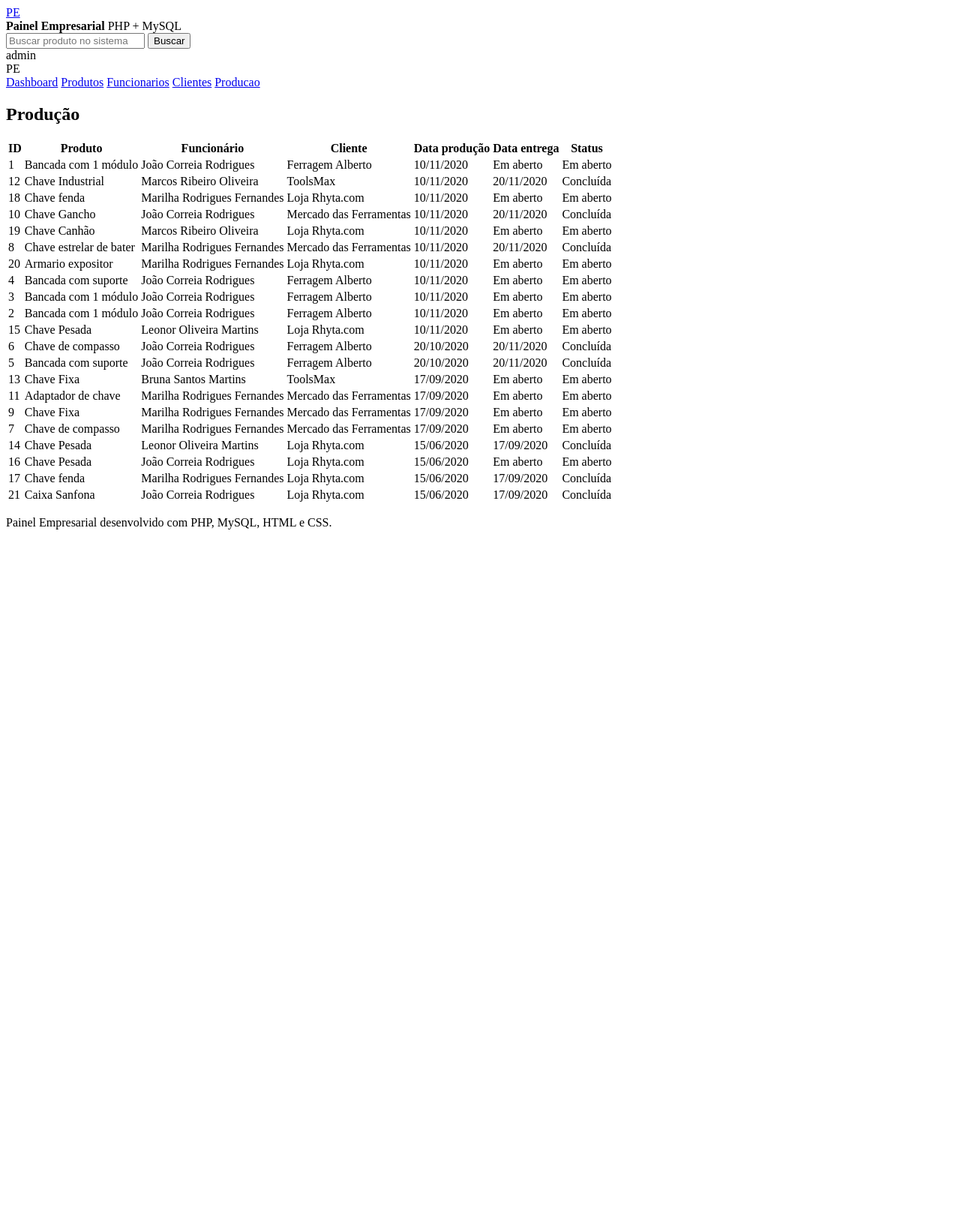
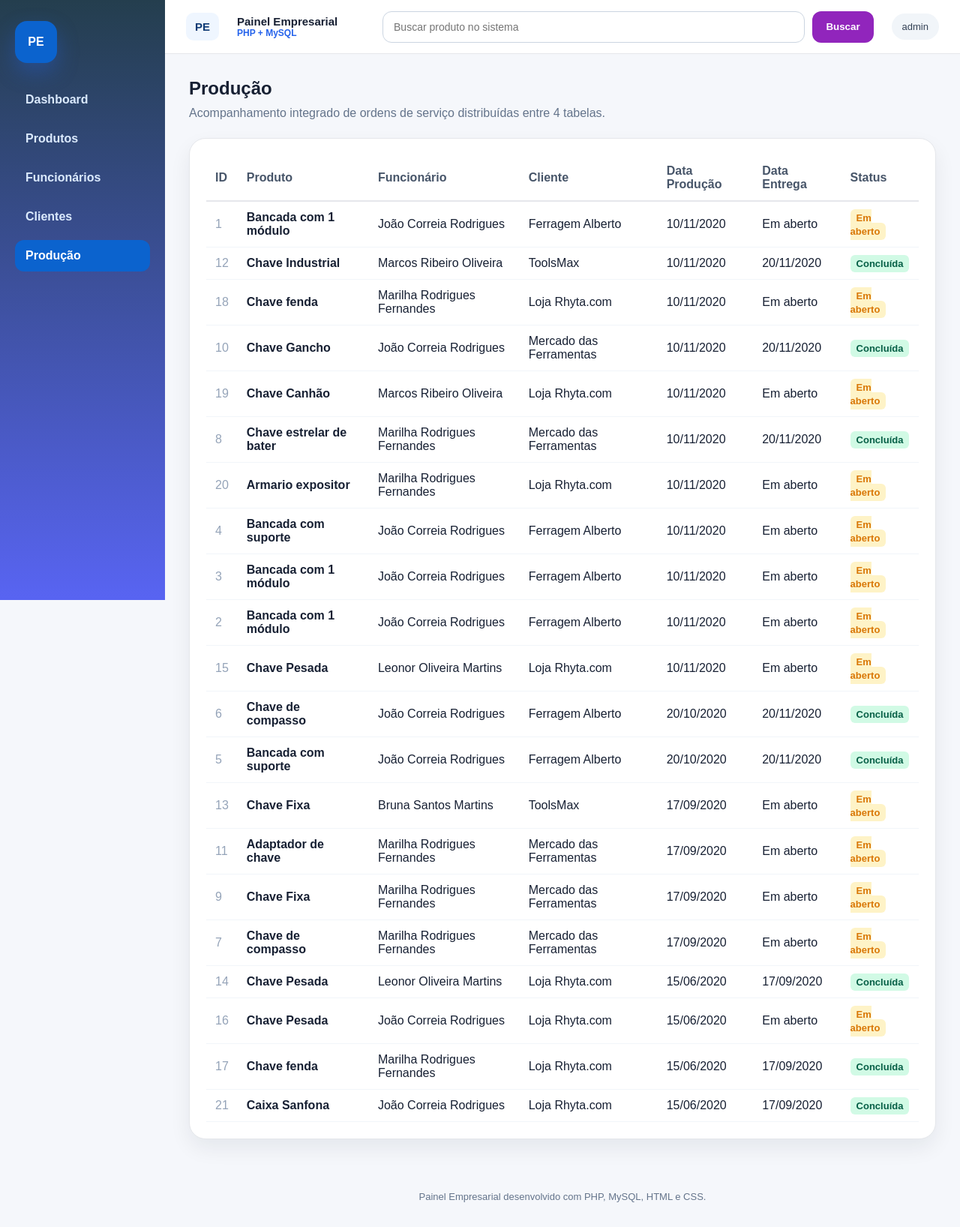
Before and after one commit to bgouv3a/projeto-empresaPHP, a PHP site: page /producao.php in a window 1280 px wide. Shown: the whole page at 75% size. Before the commit the page ends 706 px from the top, so only its background shows below. Run offline with PHP 8.4, Linux system fonts and the light colour scheme; data comes from the database, SQL or seed files in the repository; both versions use the stored data as it was before the commit.

Commit message:
mudanca 1.5
trabalho praticamente feito, mas falta mudar as coisas pq eeta igua

```diff
--- a/componentes/footer.php
+++ b/componentes/footer.php
@@ -1,3 +1,5 @@
 <footer class ="rodape">
     <p>Painel Empresarial desenvolvido com PHP, MySQL, HTML e CSS.</p>
 </footer>
+</body>
+</html>
--- a/componentes/header.php
+++ b/componentes/header.php
@@ -1,31 +1,36 @@
 <?php
 $paginaAtual = basename($_SERVER["PHP_SELF"]);
 ?>
+<!DOCTYPE html>
+<html lang="pt-br">
+<head>
+    <meta charset="UTF-8">
+    <meta name="viewport" content="width=device-width, initial-scale=1.0">
+    <title>Painel Empresarial - PHP + MySQL</title>
+    <link rel="stylesheet" href="style.css">
+</head>
+<body>
 
-<header class = "topbar">
-    <a class = "menu-mobile" href="index.php" aria-label = "Ir para o painel">PE</a>
-
-    <div class = "topbar-marca">
+<header class="topbar">
+    <a class="menu-mobile" href="index.php" aria-label="Ir para o painel">PE</a>
+    <div class="topbar-marca">
         <strong>Painel Empresarial</strong>
         <span>PHP + MySQL</span>
     </div>
-
-    <form class = "busca-global" method = "GET" action="produtos.php">
-        <input type="text" name = "busca" placeholder = "Buscar produto no sistema">
-        <button type = "submit">Buscar</button>
+    <form class="busca-global" method="GET" action="produtos.php">
+        <input type="text" name="busca" placeholder="Buscar produto no sistema" value="<?php echo isset($_GET['busca']) ? htmlspecialchars($_GET['busca']) : ''; ?>">
+        <button type="submit">Buscar</button>
     </form>
-
-    <div class= "usuario">admin</div>
+    <div class="usuario">admin</div>
 </header>
 
-<aside class = "sidebar">
+<aside class="sidebar">
     <div class="logo-sistema">PE</div>
-    <nav>
-        <a class = "<?php echo $paginaAtual == 'index.php' ? 'ativo' : ''; ?>" href="index.php">Dashboard</a>
-        <a class = "<?php echo $paginaAtual == 'produtos.php' || $paginaAtual == 'produto-detalhe.php' ? 'ativo' : ''; ?> " href="produtos.php">Produtos</a>
-        <a class= "<?php echo $paginaAtual == 'funcionarios.php' ? 'ativo' : ''; ?>" href="funcionarios.php">Funcionarios</a>
-        <a class= "<?php echo $paginaAtual == 'clientes.php' ? 'ativo' : ''; ?>" href="clientes.php">Clientes</a>
-        <a class= "<?php echo $paginaAtual == 'producao.php' ? 'ativo' : ''; ?>" href="producao.php">Producao</a>
-
+    <nav class="sidebarnav">
+        <a class="<?php echo $paginaAtual == 'index.php' ? 'ativo' : ''; ?>" href="index.php">Dashboard</a>
+        <a class="<?php echo ($paginaAtual == 'produtos.php' || $paginaAtual == 'produto-detalhe.php') ? 'ativo' : ''; ?>" href="produtos.php">Produtos</a>
+        <a class="<?php echo $paginaAtual == 'funcionarios.php' ? 'ativo' : ''; ?>" href="funcionarios.php">Funcionários</a>
+        <a class="<?php echo $paginaAtual == 'clientes.php' ? 'ativo' : ''; ?>" href="clientes.php">Clientes</a>
+        <a class="<?php echo $paginaAtual == 'producao.php' ? 'ativo' : ''; ?>" href="producao.php">Produção</a>
     </nav>
 </aside>
--- a/conexao.php
+++ b/conexao.php
@@ -1,13 +1,14 @@
 <?php
-
 $servidor = "localhost";
 $usuario = "root";
 $senha = "";
-$banco = "empresa_php";
+$banco = "empresa26";
 
 $conexao = mysqli_connect($servidor, $usuario, $senha, $banco);
+
 if (!$conexao) {
-    die ("Erro ao conectar com banco de dados.");
+    die("Erro ao conectar com o banco de dados: " . mysqli_connect_error());
 }
+
 mysqli_set_charset($conexao, "utf8");
 ?>
--- a/producao.php
+++ b/producao.php
@@ -9,27 +9,20 @@ $sql = "SELECT
             producao.DataProducao,
             producao.DataEntrega
         FROM producao
-        INNER JOIN produtos ON producao.ProdutoID = produtos.ProdutoID
-        INNER JOIN funcionarios ON producao.FuncionarioID = funcionarios.FuncionarioID
-        INNER JOIN clientes ON producao.ClienteID = clientes.ClienteID
+        LEFT JOIN produtos ON producao.ProdutoID = produtos.ProdutoID
+        LEFT JOIN funcionarios ON producao.FuncionarioID = funcionarios.FuncionarioID
+        LEFT JOIN clientes ON producao.ClienteID = clientes.ClienteID
         ORDER BY producao.DataProducao DESC";
 
 $resultado = mysqli_query($conexao, $sql);
+
+include "componentes/header.php";
 ?>
-<!DOCTYPE html>
-<html lang="pt-br">
-<head>
-    <meta charset="UTF-8">
-    <meta name="viewport" content="width=device-width, initial-scale=1.0">
-    <title>Produção</title>
-    <link rel="stylesheet" href="css/style.css">
-</head>
-<body>
-    <?php include "componentes/header.php"; ?>
 
 <main class="container">
     <section class="titulo-pagina">
         <h1>Produção</h1>
+        <p>Acompanhamento integrado de ordens de serviço distribuídas entre 4 tabelas.</p>
     </section>
 
     <div class="tabela-container">
@@ -40,30 +33,28 @@ $resultado = mysqli_query($conexao, $sql);
                     <th>Produto</th>
                     <th>Funcionário</th>
                     <th>Cliente</th>
-                        <th>Data produção</th>
-                        <th>Data entrega</th>
+                    <th>Data Produção</th>
+                    <th>Data Entrega</th>
                     <th>Status</th>
                 </tr>
             </thead>
             <tbody>
-                    <?php while ($item = mysqli_fetch_assoc($resultado)) { ?>
+                <?php while($item = mysqli_fetch_assoc($resultado)) { ?>
                     <tr>
-                            <td><?php echo $item["ProducaoID"]; ?></td>
-                            <td><?php echo $item["Produto"]; ?></td>
-                            <td><?php echo $item["Funcionario"]; ?></td>
-                            <td><?php echo $item["Cliente"]; ?></td>
+                        <td class="id-coluna"><?php echo $item["ProducaoID"]; ?></td>
+                        <td><strong><?php echo htmlspecialchars($item["Produto"] ?? 'Desconhecido'); ?></strong></td>
+                        <td><?php echo htmlspecialchars($item["Funcionario"] ?? 'Sem atribuição'); ?></td>
+                        <td><?php echo htmlspecialchars($item["Cliente"] ?? 'Não definido'); ?></td>
                         <td><?php echo date("d/m/Y", strtotime($item["DataProducao"])); ?></td>
                         <td>
-                                <?php
-                                if ($item["DataEntrega"] == null) {
-                                    echo "Em aberto";
-                                } else {
-                                    echo date("d/m/Y", strtotime($item["DataEntrega"]));
-                                }
-                                ?>
+                            <?php echo ($item["DataEntrega"] == null) ? "Em aberto" : date("d/m/Y", strtotime($item["DataEntrega"])); ?>
                         </td>
                         <td>
-                                <?php echo ($item["DataEntrega"] == null) ? "Em aberto" : "Concluída"; ?>
+                            <?php if($item["DataEntrega"] == null) { ?>
+                                <span class="badge status-aberto">Em aberto</span>
+                            <?php } else { ?>
+                                <span class="badge status-concluido">Concluída</span>
+                            <?php } ?>
                         </td>
                     </tr>
                 <?php } ?>
@@ -73,5 +64,3 @@ $resultado = mysqli_query($conexao, $sql);
 </main>
 
 <?php include "componentes/footer.php"; ?>
-</body>
-</html>
--- /dev/null
+++ b/style.css
@@ -0,0 +1,274 @@
+body {
+    background: #172033;
+}
+* {
+    box-sizing: border-box;
+}
+body {
+    margin: 0;
+    font-family: Arial, Helvetica, sans-serif;
+    background: #f5f7fb;
+    color: #172033;
+}
+.topbar {
+    position: fixed;
+    top: 0;
+    left: 220px;
+    right: 0;
+    height: 72px;
+    background: #ffffff;
+    border-bottom: 1px solid #e5e7eb;
+    display: flex;
+    align-items: center;
+    gap: 24px;
+    padding: 0 28px;
+    z-index: 10;
+}
+.menu-mobile {
+    border: 0;
+    background: #eff6ff;
+    color: #0f3b75;
+    border-radius: 10px;
+    padding: 10px 12px;
+    font-size: 15px;
+    font-weight: 900;
+    text-decoration: none;
+}
+.topbar-marca {
+    display: flex;
+    flex-direction: column;
+    min-width: 170px;
+}
+.topbar-marca strong {
+    font-size: 15px;
+}
+.topbar-marca span {
+    font-size: 12px;
+    color: #2563eb;
+    font-weight: 700;
+}
+.busca-global {
+    flex: 1;
+    display: flex;
+    gap: 10px;
+}
+.busca-global input {
+    width: 100%;
+    border: 1px solid #cbd5e1;
+    border-radius: 12px;
+    padding: 12px 14px;
+    font-size: 14px;
+}
+.busca-global button, .botao {
+    border: 0;
+    border-radius: 12px;
+    background: #9125bc;
+    color: white;
+    padding: 12px 18px;
+    font-weight: 700;
+    cursor: pointer;
+    text-decoration: none;
+    display: inline-block;
+}
+.busca-global button:hover, .botao:hover {
+    background: #832688;
+    transition: transform 0.2s ease-in-out;
+    transform: scale(1.05);
+}
+.usuario {
+    background: #f1f5f9;
+    padding: 10px 14px;
+    border-radius: 999px;
+    color: #334155;
+    font-size: 13px;
+}
+.sidebar {
+    position: fixed;
+    top: 0;
+    left: 0;
+    bottom: 0;
+    width: 220px;
+    background: linear-gradient(180deg, #243e4e, #5864f2);
+    color: white;
+    padding: 28px 20px;
+}
+.logo-sistema {
+    width: 56px;
+    height: 56px;
+    border-radius: 16px;
+    background: #0b63ce;
+    display: grid;
+    place-items: center;
+    font-weight: 900;
+    margin-bottom: 28px;
+    box-shadow: 0 12px 28px rgba(37, 99, 235, 0.35);
+}
+.sidebarnav {
+    display: grid;
+    gap: 10px;
+}
+.sidebarnav a {
+    color: #dbeafe;
+    text-decoration: none;
+    padding: 12px 14px;
+    border-radius: 12px;
+    font-weight: 700;
+}
+.sidebarnav a.ativo, .sidebarnav a:hover {
+    background: #0b63ce;
+    color: white;
+}
+.container {
+    margin-left: 220px;
+    padding: 104px 32px 36px;
+    max-width: 1280px;
+}
+.hero {
+    background: linear-gradient(135deg, #243e4e, #5864f2);
+    color: white;
+    border-radius: 26px;
+    padding: 42px;
+    margin-bottom: 26px;
+    box-shadow: 0 20px 40px rgba(15, 23, 42, 0.18);
+}
+.hero h1, .titulo-pagina h1 {
+    margin: 0 0 10px;
+}
+.hero p, .titulo-pagina p {
+    margin: 0;
+    color: #dbeafe;
+}
+.titulo-pagina {
+    margin-bottom: 24px;
+}
+.titulo-pagina p {
+    color: #64748b;
+}
+.cards-resumo, .grid-produtos {
+    display: grid;
+    grid-template-columns: repeat(auto-fit, minmax(230px, 1fr));
+    gap: 18px;
+}
+.card-resumo, .card-produto, .detalhe-produto, .tabela-container {
+    background: white;
+    border: 1px solid #e5e7eb;
+    border-radius: 22px;
+    padding: 22px;
+    box-shadow: 0 12px 28px rgba(15, 23, 42, 0.07);
+}
+.card-resumo span, .card-produto span {
+    font-size: 13px;
+    color: #64748b;
+    text-transform: uppercase;
+    font-weight: bold;
+}
+.card-resumo strong {
+    display: block;
+    font-size: 32px;
+    margin-top: 8px;
+}
+.card-resumo.destaque strong, .valor-destaque {
+    color: #10b981;
+}
+.card-produto h2 {
+    font-size: 18px;
+    margin: 10px 0;
+}
+.card-produto p {
+    color: #475569;
+    font-size: 14px;
+    margin: 4px 0;
+}
+.card-produto strong {
+    display: block;
+    font-size: 20px;
+    margin: 14px 0;
+    color: #10b981;
+}
+.detalhe-produto {
+    display: flex;
+    gap: 32px;
+}
+.icone-produto {
+    width: 80px;
+    height: 80px;
+    background: #0b63ce;
+    color: white;
+    display: grid;
+    place-items: center;
+    font-weight: 900;
+    border-radius: 16px;
+    font-size: 24px;
+}
+.detalhe-info h1 {
+    margin: 8px 0;
+    font-size: 28px;
+}
+.detalhe-info p {
+    color: #64748b;
+    margin: 4px 0;
+}
+.detalhe-info strong {
+    display: block;
+    font-size: 24px;
+    color: #10b981;
+    margin: 16px 0;
+}
+.detalhe-info .descricao {
+    color: #334155;
+    line-height: 1.6;
+    margin-bottom: 24px;
+}
+.tabela-container {
+    overflow-x: auto;
+}
+.tabela-dados {
+    width: 100%;
+    border-collapse: collapse;
+    text-align: left;
+}
+.tabela-dados th {
+    padding: 12px;
+    border-bottom: 2px solid #e5e7eb;
+    color: #475569;
+}
+.tabela-dados td {
+    padding: 12px;
+    border-bottom: 1px solid #f1f5f9;
+}
+.id-coluna {
+    color: #94a3b8;
+}
+.uf-destaque {
+    font-weight: bold;
+    color: #2563eb;
+}
+.badge-cargo {
+    background: #eff6ff;
+    color: #1e40af;
+    padding: 4px 8px;
+    border-radius: 6px;
+    font-size: 13px;
+    font-weight: 600;
+}
+.badge {
+    padding: 4px 8px;
+    border-radius: 6px;
+    font-size: 13px;
+    font-weight: 600;
+}
+.status-aberto {
+    background: #fef3c7;
+    color: #d97706;
+}
+.status-concluido {
+    background: #d1fae5;
+    color: #065f46;
+}
+.rodape {
+    margin-left: 220px;
+    padding: 20px 32px;
+    text-align: center;
+    color: #64748b;
+    font-size: 13px;
+}
```
Also changed, not shown: clientes.php (+11 -21 lines), funcionarios.php (+12 -21 lines), index.php (+3 -18 lines), produto-detalhe.php (+8 -18 lines), produtos.php (+9 -18 lines), sql/01_banco_empresa_php.sql (+1 -190 lines), css/style.css (deleted). Lines whose indentation alone changed are shown as unchanged.
